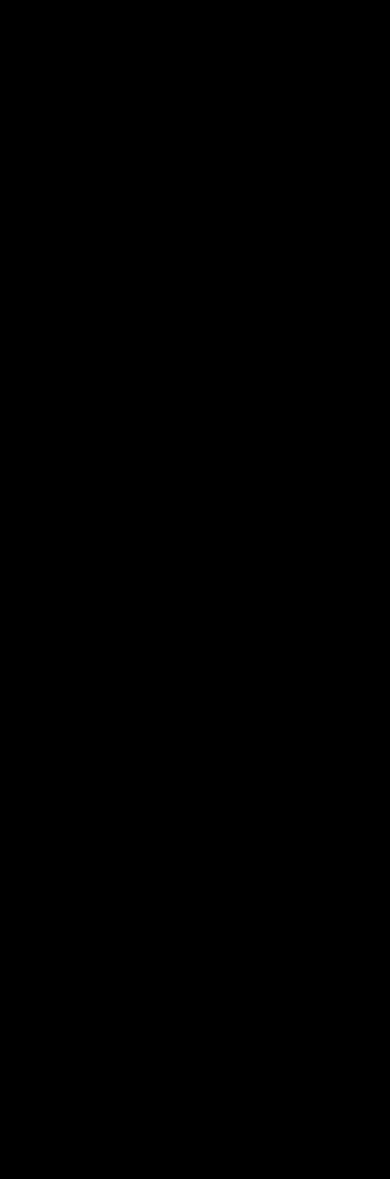
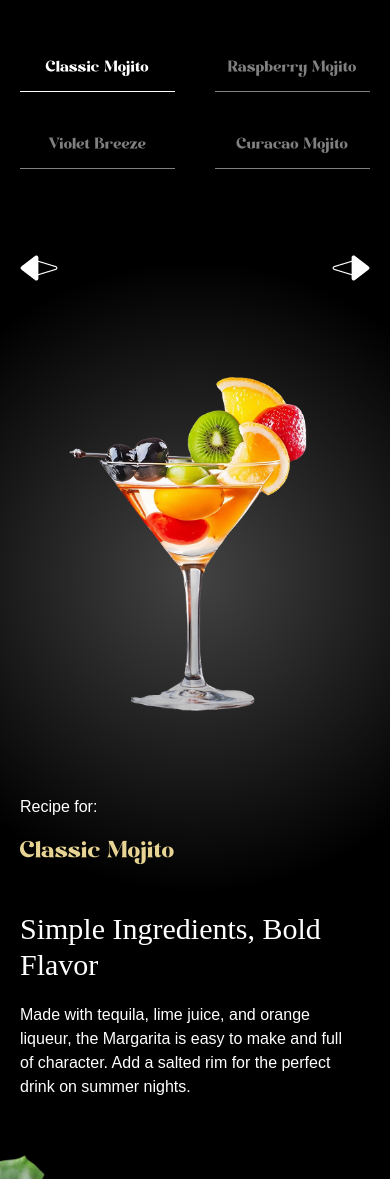
Before and after one commit to Hunaric/gsap_mojito_site, a React (Vite) app: page / in a window 390 px wide. Shown: the part 5864-7043 px from the top of the page. Before the commit the page ends 5839 px from the top, so only its background shows below. Built offline with nearby package versions, Linux system fonts and the light colour scheme; a web font is replaced by a local one.

Commit message:
Implement the Menu section

```diff
--- a/constants/index.js
+++ b/constants/index.js
@@ -134,7 +134,7 @@
     },
 ];
 
-const sliderLists = [
+const allCocktails = [
     {
         id: 1,
         name: "Classic Mojito",
@@ -179,5 +179,5 @@
     openingHours,
     storeInfo,
     socials,
-    sliderLists,
+    allCocktails,
 };
--- a/src/App.jsx
+++ b/src/App.jsx
@@ -5,6 +5,7 @@
 import Cocktails from "./components/Cocktails.jsx";
 import About from "./components/About.jsx";
 import Art from "./components/Art.jsx";
+import Menu from "./components/Menu.jsx";
 
 gsap.registerPlugin(ScrollTrigger, SplitText);
 
@@ -17,6 +18,7 @@
             <Cocktails />
             <About />
             <Art />
+            <Menu />
         </main>
     )
 }
--- /dev/null
+++ b/src/components/Menu.jsx
@@ -0,0 +1,85 @@
+'use client';
+import {allCocktails} from "../../constants/index.js";
+import {useRef, useState} from "react";
+import gsap from "gsap";
+import {useGSAP} from "@gsap/react";
+
+const Menu = () => {
+    const contentRef =  useRef();
+    const [currentIndex, setCurrentIndex] = useState(0);
+
+    useGSAP(() => {
+        gsap.fromTo('#title', { opacity: 0 }, { opacity: 1, duration: 1 });
+        gsap.fromTo('.cocktail img', { opacity: 0, xPercent: -100 }, { xPercent: 0, opacity: 1, duration: 1, ease: 'power1.inOut' });
+        gsap.fromTo('.details h2', { yPercent: 100, opacity: 0 }, { yPercent: 0, opacity: 1, ease: 'power1.inOut' });
+        gsap.fromTo('.details p', { yPercent: 100, opacity: 0 }, { yPercent: 0, opacity: 1, ease: 'power1.inOut' });
+    }, [currentIndex]);
+
+    const totalCocktails = allCocktails.length;
+    const goToSlide = (index) => {
+        const newIndex = (index + totalCocktails) % totalCocktails;
+        setCurrentIndex(newIndex);
+    }
+
+    const getCocktailAt = (indexOffSet) => {
+        return allCocktails[(currentIndex + indexOffSet + totalCocktails) % totalCocktails]
+    }
+
+    const currentCocktail = getCocktailAt(0);
+    const prevCocktail = getCocktailAt(- 1);
+    const nextCocktail = getCocktailAt(1);
+
+    return (
+        <section id="menu" aria-labelledby="menu-heading">
+            <img src="/images/slider-left-leaf.png" alt="left-leaf" id="m-left-leaf" />
+            <img src="/images/slider-right-leaf.png" alt="right-leaf" id="m-right-leaf" />
+
+            <h2 id="menu-heading" className="sr-only">
+                Cocktail Menu
+            </h2>
+
+            <nav className="cocktail-tabs">
+                {allCocktails.map((cocktail, index) => {
+                    const isActive = index === currentIndex;
+                    return (
+                        <button
+                            key={cocktail.id}
+                            className={`${isActive ? 'text-white border-white' : 'text-white/50 border-white/50'}`}
+                            onClick={() => goToSlide(index)}
+                        >
+                            {cocktail.name}
+                        </button>
+                    )
+                })}
+            </nav>
+
+            <div className="content">
+                <div className="arrows">
+                    <button className="text" onClick={() => goToSlide(currentIndex - 1)}>
+                        <span>{prevCocktail.name}</span>
+                        <img src="/images/right-arrow.png" alt="right-arrow" aria-hidden="true" />
+                    </button>
+                    <button className="text" onClick={() => goToSlide(currentIndex + 1)}>
+                        <span>{nextCocktail.name}</span>
+                        <img src="/images/left-arrow.png" alt="left-arrow" aria-hidden="true" />
+                    </button>
+                </div>
+                <div className="cocktail">
+                    <img src={currentCocktail.image} className="object-contain"/>
+                </div>
+                <div className="recipe">
+                    <div ref={contentRef} className="info">
+                        <p>Recipe for:</p>
+                        <p id="title">{currentCocktail.name}</p>
+                    </div>
+                    <div className="details">
+                        <h2>{currentCocktail.title}</h2>
+                        <p>{currentCocktail.description}</p>
+                    </div>
+                </div>
+            </div>
+        </section>
+    )
+}
+
+export default Menu;
--- a/src/index.css
+++ b/src/index.css
@@ -275,7 +275,7 @@
     }
 
     #menu {
-        @apply relative w-full md:mt-40 mt-0 2xl:px-0 px-5 py-20 radial-gradient;
+        @apply relative w-full md:mt-40 mt-0 2xl:px-0 px-5 py-20 radial-gradient overflow-x-hidden;
 
         #m-left-leaf {
             @apply object-contain absolute -bottom-20 left-0 md:w-fit w-1/3;
@@ -310,7 +310,7 @@
         }
 
         .cocktail {
-            @apply flex-center mt-10;
+            @apply flex-center mt-10 overflow-hidden;
 
             img {
                 @apply object-contain h-[60vh];
```
